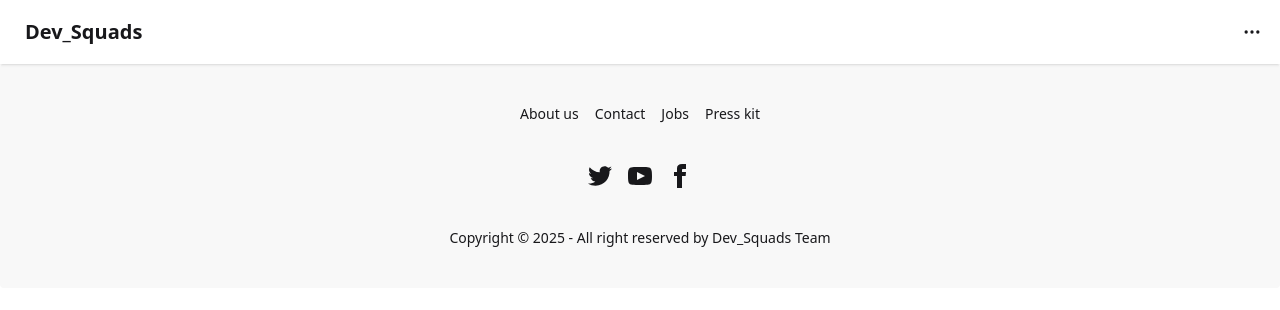
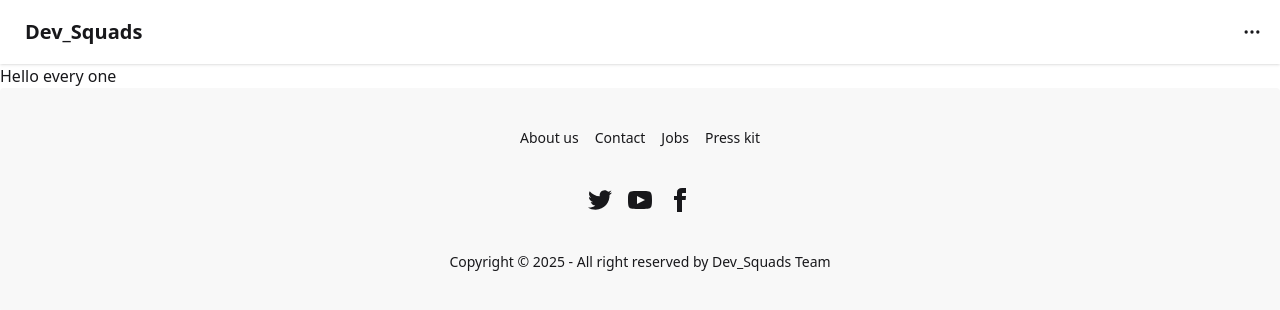
Before and after one commit to safin33221/Dev_Squads, a React (Vite) app: page / in a window 1280 px wide. Shown: the top 310 px of the page. Built offline with nearby package versions, Linux system fonts and the light colour scheme.

Commit message:
developments test

```diff
--- a/src/App.jsx
+++ b/src/App.jsx
@@ -13,6 +13,8 @@ const App = () => {
       <main>
         {/* call your components inside main tag */}
 
+        <h1>Hello every one</h1>
+
 
       </main>
 
```
